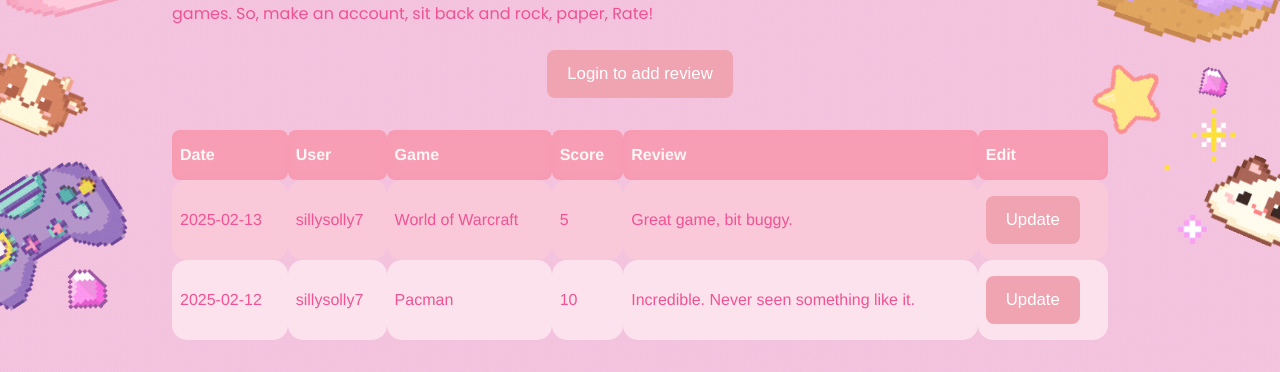
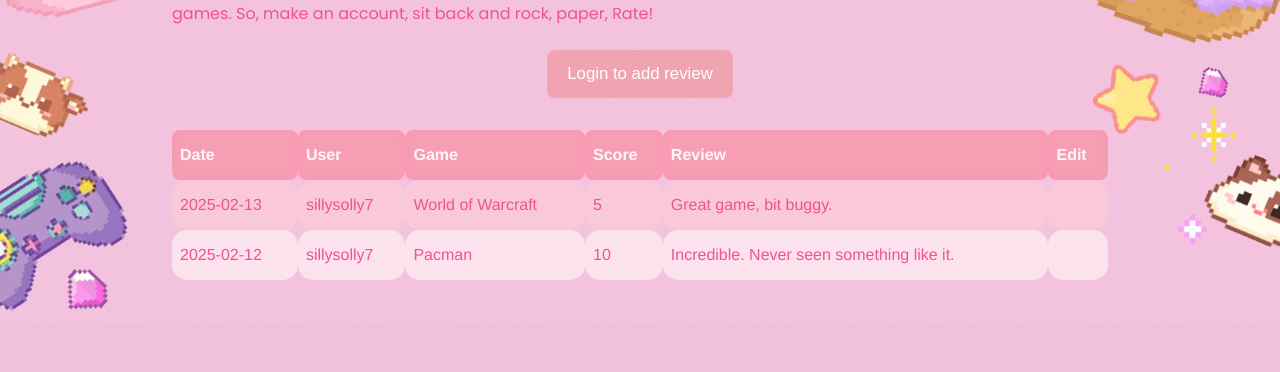
Before and after one commit to aleixsisis/GTGDB-FINALLE, a Flask app: page / in a window 1280 px wide. Shown: the part 476-848 px from the top of the page. After the commit the page ends 787 px from the top, so only its background shows below. Run offline with Flask 3, Linux system fonts and the light colour scheme; data comes from the database, SQL or seed files in the repository; both versions use the stored data as it was after the commit.

Commit message:
Update button doesnt show unless logged in

```diff
--- a/GTGDB/templates/index.html
+++ b/GTGDB/templates/index.html
@@ -42,7 +42,11 @@
             <td>{{ review['game'] }}</td>
             <td>{{ review['score'] }}</td>
             <td>{{ review['review'] }}</td>
-            <td><a href="{{ url_for('Update', review_id=review['id']) }}"><button>Update</button></a></td>
+            <td>
+                {% if session['username'] and review['user_id'] == session['id'] %}
+                <a href="{{ url_for('Update', review_id=review['id']) }}"><button>Update</button></a>
+                {% endif %}
+            </td>
         </tr>
         {% endfor %}
     </tbody>
```
Also changed, not shown: GTGDB/.database/gtg.db.
